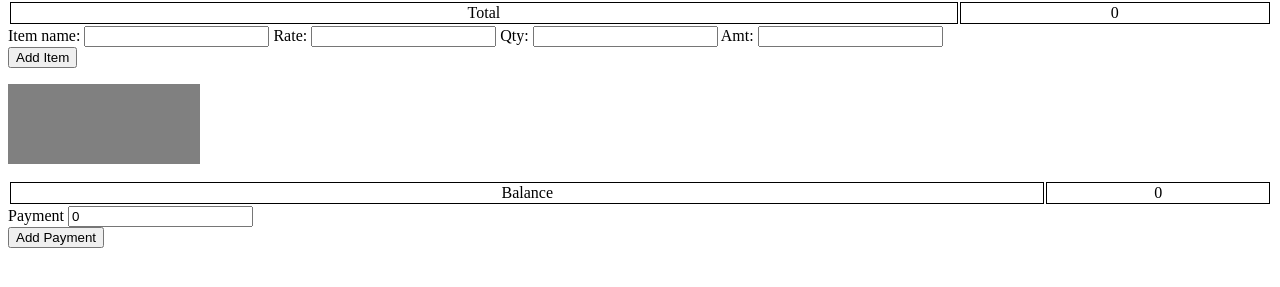
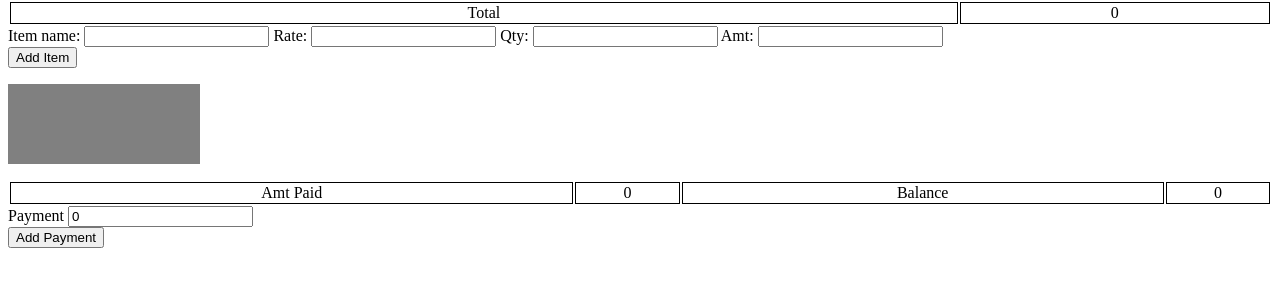
Before and after one commit to sree-rgb/shopwebapp, a Flask app: page / in a window 1280 px wide. Shown: the part 104-391 px from the top of the page. Run offline with Flask 2, Linux system fonts and the light colour scheme; data that the repository does not hold is empty.

Commit message:
printable

```diff
--- a/static/main.css
+++ b/static/main.css
@@ -1,3 +1,11 @@
+@media print
+{
+    .no-print, .no-print *
+    {
+        display: none !important;
+    }
+}
+
 .heading{
 	text-align: center;
 }
--- a/static/main.js
+++ b/static/main.js
@@ -101,6 +101,7 @@ function getBalance(){
             // Update the result div
             if (response.status=='success') {
             	document.querySelector('#balance').textContent=response.balance
+            	document.querySelector('#amt_paid').textContent=payment
 
     }
 }
@@ -140,7 +141,9 @@ function addList(){
 				td4.textContent=data.amt
 				tr.append(td4)
 				var td5 = document.createElement("td");
+				td5.className='no-print'
 				var btn5 = document.createElement("button");
+
 				btn5.textContent='Delete'
 
 				btn5.onclick=function(){delItem(data.id)};
--- a/templates/index.html
+++ b/templates/index.html
@@ -2,7 +2,7 @@
 <html>
 	<head>
 		<!--  <link rel="stylesheet" href="{{ url_for('static', filename='bootstrap.min.css') }}" > -->
-		 <link rel="stylesheet" href="{{ url_for('static', filename='main.css') }}?v=18" >
+		 <link rel="stylesheet" href="{{ url_for('static', filename='main.css') }}?v=19" >
 		<title>ShopBillingWeb</title>
 	</head>
 	<body >
@@ -31,22 +31,22 @@
 				<td>Total</td>
 				<td id='Total'>0</td>
 			</table>
-			<form>
+			<form class='no-print'>
 			<label for="iname">Item name:</label>
 				<input type="text" id="iname" name="Iname" >
 			<label for="rate">Rate:</label>
 				<input type="text" id="rate" name="rate" >
-			<label for="rate">Qty:</label>
+			<label for="qty">Qty:</label>
 				<input type="text" id="qty" name="qty">
 			<label for="amt">Amt:</label>
 				<input type="text" id="amt" name="amt">
 
 			</form>
 
-			<button id="itembutton">Add Item</button>
+			<button id="itembutton" class='no-print'>Add Item</button>
 
 			<br>
-			<ul style="list-style-type:none;">
+			<ul class='no-print' style="list-style-type:none;">
 				<li><button>rice</button></li>
 				<li><button>wheat</button></li>
 				<li><button>sugar</button></li>
@@ -57,15 +57,19 @@
 				<li><button>lays</button></li>
 			</ul>
 			<table style="width:100%" id=>
+				<tr>
+				<td>Amt Paid</td>
+				<td id='amt_paid'>0</td>
 				<td>Balance</td>
 				<td id='balance'>0</td>
+			</tr>
 			</table>
 
-			<form>
+			<form class='no-print'>
 			<label for="iname">Payment</label>
 				<input type="text" id="payment" name="payment" value="0">
 			</form>
-			<button id="paymentbutton">Add Payment</button>
+			<button id="paymentbutton" class='no-print'>Add Payment</button>
 
 		</div>
 		<script src="{{ url_for('static', filename='main.js') }}"></script>
```
